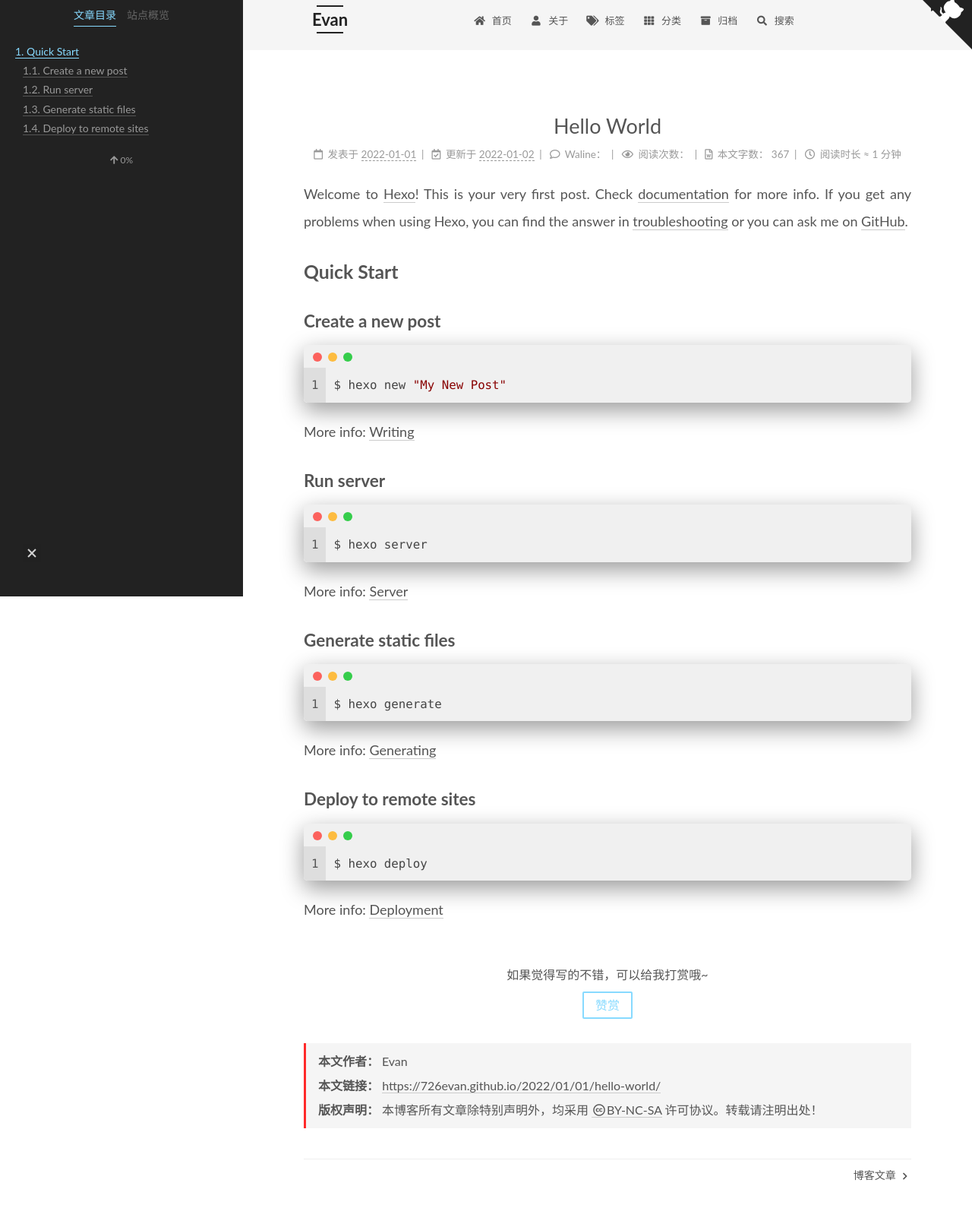
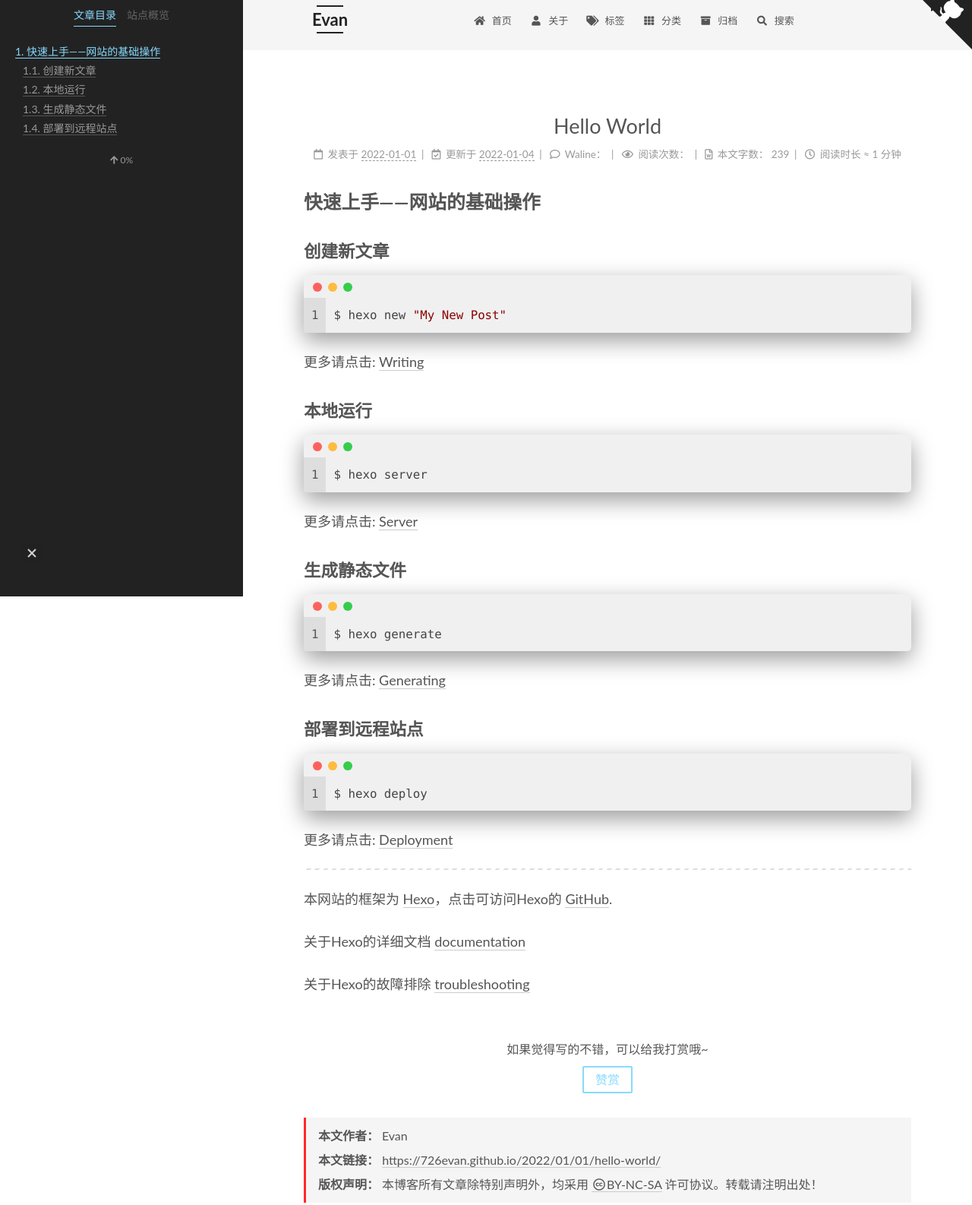
Before and after one commit to 726Evan/726Evan.github.io, a plain HTML site: page 2022/01/01/hello-world/index.html in a window 1280 px wide. Shown: the part 15-1601 px from the top of the page at 76% size. Drawn offline with nearby package versions, Linux system fonts and the light colour scheme; some packages are replaced by stand-ins of ours; a script that the page names is missing.

Commit message:
Site updated: 2022-01-04 14:05:54

```diff
--- a/2022/01/01/hello-world/index.html
+++ b/2022/01/01/hello-world/index.html
@@ -20,15 +20,15 @@
   <link rel="stylesheet" href="https://cdn.jsdelivr.net/npm/animate.css@3.1.1/animate.min.css" integrity="sha256-PR7ttpcvz8qrF57fur/yAx1qXMFJeJFiA6pSzWi0OIE=" crossorigin="anonymous">
 
 <script class="next-config" data-name="main" type="application/json">{"hostname":"726evan.github.io","root":"/","images":"/images","scheme":"Mist","darkmode":false,"version":"8.9.0","exturl":false,"sidebar":{"position":"left","display":"post","padding":18,"offset":12},"copycode":true,"bookmark":{"enable":true,"color":"#222","save":"auto"},"mediumzoom":false,"lazyload":false,"pangu":false,"comments":{"style":"tabs","active":null,"storage":true,"lazyload":false,"nav":null},"stickytabs":false,"motion":{"enable":true,"async":false,"transition":{"post_block":"fadeIn","post_header":"fadeInDown","post_body":"fadeInDown","coll_header":"fadeInLeft","sidebar":"fadeInUp"}},"prism":false,"i18n":{"placeholder":"搜索...","empty":"没有找到任何搜索结果：${query}","hits_time":"找到 ${hits} 个搜索结果（用时 ${time} 毫秒）","hits":"找到 ${hits} 个搜索结果"},"path":"/search.xml","localsearch":{"enable":"ture","trigger":"auto","top_n_per_article":-1,"unescape":false,"preload":false}}</script><script src="/js/config.js"></script>
-<meta name="description" content="Welcome to Hexo! This is your very first post. Check documentation for more info. If you get any problems when using Hexo, you can find the answer in troubleshooting or you can ask me on GitHub. Quick">
+<meta name="description" content="快速上手——网站的基础操作创建新文章1$ hexo new &quot;My New Post&quot;">
 <meta property="og:type" content="article">
 <meta property="og:title" content="Hello World">
 <meta property="og:url" content="https://726evan.github.io/2022/01/01/hello-world/index.html">
 <meta property="og:site_name" content="Evan">
-<meta property="og:description" content="Welcome to Hexo! This is your very first post. Check documentation for more info. If you get any problems when using Hexo, you can find the answer in troubleshooting or you can ask me on GitHub. Quick">
+<meta property="og:description" content="快速上手——网站的基础操作创建新文章1$ hexo new &quot;My New Post&quot;">
 <meta property="og:locale" content="zh_CN">
 <meta property="article:published_time" content="2022-01-01T11:57:36.767Z">
-<meta property="article:modified_time" content="2022-01-02T03:43:56.580Z">
+<meta property="article:modified_time" content="2022-01-04T06:05:21.430Z">
 <meta property="article:author" content="Evan">
 <meta name="twitter:card" content="summary">
 
@@ -146,7 +146,7 @@
       <div class="sidebar-panel-container">
         <!--noindex-->
         <div class="post-toc-wrap sidebar-panel">
-            <div class="post-toc animated"><ol class="nav"><li class="nav-item nav-level-2"><a class="nav-link" href="#Quick-Start"><span class="nav-number">1.</span> <span class="nav-text">Quick Start</span></a><ol class="nav-child"><li class="nav-item nav-level-3"><a class="nav-link" href="#Create-a-new-post"><span class="nav-number">1.1.</span> <span class="nav-text">Create a new post</span></a></li><li class="nav-item nav-level-3"><a class="nav-link" href="#Run-server"><span class="nav-number">1.2.</span> <span class="nav-text">Run server</span></a></li><li class="nav-item nav-level-3"><a class="nav-link" href="#Generate-static-files"><span class="nav-number">1.3.</span> <span class="nav-text">Generate static files</span></a></li><li class="nav-item nav-level-3"><a class="nav-link" href="#Deploy-to-remote-sites"><span class="nav-number">1.4.</span> <span class="nav-text">Deploy to remote sites</span></a></li></ol></li></ol></div>
+            <div class="post-toc animated"><ol class="nav"><li class="nav-item nav-level-2"><a class="nav-link" href="#%E5%BF%AB%E9%80%9F%E4%B8%8A%E6%89%8B%E2%80%94%E2%80%94%E7%BD%91%E7%AB%99%E7%9A%84%E5%9F%BA%E7%A1%80%E6%93%8D%E4%BD%9C"><span class="nav-number">1.</span> <span class="nav-text">快速上手——网站的基础操作</span></a><ol class="nav-child"><li class="nav-item nav-level-3"><a class="nav-link" href="#%E5%88%9B%E5%BB%BA%E6%96%B0%E6%96%87%E7%AB%A0"><span class="nav-number">1.1.</span> <span class="nav-text">创建新文章</span></a></li><li class="nav-item nav-level-3"><a class="nav-link" href="#%E6%9C%AC%E5%9C%B0%E8%BF%90%E8%A1%8C"><span class="nav-number">1.2.</span> <span class="nav-text">本地运行</span></a></li><li class="nav-item nav-level-3"><a class="nav-link" href="#%E7%94%9F%E6%88%90%E9%9D%99%E6%80%81%E6%96%87%E4%BB%B6"><span class="nav-number">1.3.</span> <span class="nav-text">生成静态文件</span></a></li><li class="nav-item nav-level-3"><a class="nav-link" href="#%E9%83%A8%E7%BD%B2%E5%88%B0%E8%BF%9C%E7%A8%8B%E7%AB%99%E7%82%B9"><span class="nav-number">1.4.</span> <span class="nav-text">部署到远程站点</span></a></li></ol></li></ol></div>
         </div>
         <!--/noindex-->
 
@@ -269,7 +269,7 @@
         <i class="far fa-calendar-check"></i>
       </span>
       <span class="post-meta-item-text">更新于</span>
-      <time title="修改时间：2022-01-02 11:43:56" itemprop="dateModified" datetime="2022-01-02T11:43:56+08:00">2022-01-02</time>
+      <time title="修改时间：2022-01-04 14:05:21" itemprop="dateModified" datetime="2022-01-04T14:05:21+08:00">2022-01-04</time>
     </span>
 
 
@@ -307,7 +307,7 @@
         <i class="far fa-file-word"></i>
       </span>
       <span class="post-meta-item-text">本文字数：</span>
-      <span>367</span>
+      <span>239</span>
     </span>
     <span class="post-meta-item" title="阅读时长">
       <span class="post-meta-item-icon">
@@ -325,21 +325,24 @@
 
 
     <div class="post-body" itemprop="articleBody">
-        <p>Welcome to <a target="_blank" rel="noopener" href="https://hexo.io/">Hexo</a>! This is your very first post. Check <a target="_blank" rel="noopener" href="https://hexo.io/docs/">documentation</a> for more info. If you get any problems when using Hexo, you can find the answer in <a target="_blank" rel="noopener" href="https://hexo.io/docs/troubleshooting.html">troubleshooting</a> or you can ask me on <a target="_blank" rel="noopener" href="https://github.com/hexojs/hexo/issues">GitHub</a>.</p>
-<h2 id="Quick-Start"><a href="#Quick-Start" class="headerlink" title="Quick Start"></a>Quick Start</h2><h3 id="Create-a-new-post"><a href="#Create-a-new-post" class="headerlink" title="Create a new post"></a>Create a new post</h3><figure class="highlight bash"><table><tr><td class="gutter"><pre><span class="line">1</span><br></pre></td><td class="code"><pre><span class="line">$ hexo new <span class="string">&quot;My New Post&quot;</span></span><br></pre></td></tr></table></figure>
+        <h2 id="快速上手——网站的基础操作"><a href="#快速上手——网站的基础操作" class="headerlink" title="快速上手——网站的基础操作"></a>快速上手——网站的基础操作</h2><h3 id="创建新文章"><a href="#创建新文章" class="headerlink" title="创建新文章"></a>创建新文章</h3><figure class="highlight bash"><table><tr><td class="gutter"><pre><span class="line">1</span><br></pre></td><td class="code"><pre><span class="line">$ hexo new <span class="string">&quot;My New Post&quot;</span></span><br></pre></td></tr></table></figure>
 
 <span id="more"></span>
 
-<p>More info: <a target="_blank" rel="noopener" href="https://hexo.io/docs/writing.html">Writing</a></p>
-<h3 id="Run-server"><a href="#Run-server" class="headerlink" title="Run server"></a>Run server</h3><figure class="highlight bash"><table><tr><td class="gutter"><pre><span class="line">1</span><br></pre></td><td class="code"><pre><span class="line">$ hexo server</span><br></pre></td></tr></table></figure>
+<p>更多请点击: <a target="_blank" rel="noopener" href="https://hexo.io/docs/writing.html">Writing</a></p>
+<h3 id="本地运行"><a href="#本地运行" class="headerlink" title="本地运行"></a>本地运行</h3><figure class="highlight bash"><table><tr><td class="gutter"><pre><span class="line">1</span><br></pre></td><td class="code"><pre><span class="line">$ hexo server</span><br></pre></td></tr></table></figure>
 
-<p>More info: <a target="_blank" rel="noopener" href="https://hexo.io/docs/server.html">Server</a></p>
-<h3 id="Generate-static-files"><a href="#Generate-static-files" class="headerlink" title="Generate static files"></a>Generate static files</h3><figure class="highlight bash"><table><tr><td class="gutter"><pre><span class="line">1</span><br></pre></td><td class="code"><pre><span class="line">$ hexo generate</span><br></pre></td></tr></table></figure>
+<p>更多请点击: <a target="_blank" rel="noopener" href="https://hexo.io/docs/server.html">Server</a></p>
+<h3 id="生成静态文件"><a href="#生成静态文件" class="headerlink" title="生成静态文件"></a>生成静态文件</h3><figure class="highlight bash"><table><tr><td class="gutter"><pre><span class="line">1</span><br></pre></td><td class="code"><pre><span class="line">$ hexo generate</span><br></pre></td></tr></table></figure>
 
-<p>More info: <a target="_blank" rel="noopener" href="https://hexo.io/docs/generating.html">Generating</a></p>
-<h3 id="Deploy-to-remote-sites"><a href="#Deploy-to-remote-sites" class="headerlink" title="Deploy to remote sites"></a>Deploy to remote sites</h3><figure class="highlight bash"><table><tr><td class="gutter"><pre><span class="line">1</span><br></pre></td><td class="code"><pre><span class="line">$ hexo deploy</span><br></pre></td></tr></table></figure>
+<p>更多请点击: <a target="_blank" rel="noopener" href="https://hexo.io/docs/generating.html">Generating</a></p>
+<h3 id="部署到远程站点"><a href="#部署到远程站点" class="headerlink" title="部署到远程站点"></a>部署到远程站点</h3><figure class="highlight bash"><table><tr><td class="gutter"><pre><span class="line">1</span><br></pre></td><td class="code"><pre><span class="line">$ hexo deploy</span><br></pre></td></tr></table></figure>
 
-<p>More info: <a target="_blank" rel="noopener" href="https://hexo.io/docs/one-command-deployment.html">Deployment</a></p>
+<p>更多请点击: <a target="_blank" rel="noopener" href="https://hexo.io/docs/one-command-deployment.html">Deployment</a></p>
+<hr>
+<p>本网站的框架为 <a target="_blank" rel="noopener" href="https://hexo.io/">Hexo</a>，点击可访问Hexo的 <a target="_blank" rel="noopener" href="https://github.com/hexojs/hexo/issues">GitHub</a>.</p>
+<p>关于Hexo的详细文档 <a target="_blank" rel="noopener" href="https://hexo.io/docs/">documentation</a> </p>
+<p>关于Hexo的故障排除 <a target="_blank" rel="noopener" href="https://hexo.io/docs/troubleshooting.html">troubleshooting</a></p>
 
     </div>
 
@@ -435,7 +438,7 @@
       <i class="fa fa-coffee"></i>
     </span>
       <span>站点阅读时长 &asymp;</span>
-    <span title="站点阅读时长">5 分钟</span>
+    <span title="站点阅读时长">4 分钟</span>
   </span>
 </div>
 <div class="busuanzi-count">
--- a/css/main.css
+++ b/css/main.css
@@ -2976,7 +2976,7 @@ hr {
   vertical-align: middle;
 }
 .links-of-author a::before {
-  background: #8fd98f;
+  background: #57bf7c;
   display: inline-block;
   margin-right: 3px;
   transform: translateY(-2px);
```
Also changed, not shown: 2022/01/01/C语言笔记——指针/index.html (+1 -1 lines), 2022/01/01/博客文章/index.html (+1 -1 lines), 2022/01/02/友情链接/index.html (+1 -1 lines), about/index.html (+1 -1 lines), archives/2022/01/index.html (+1 -1 lines), archives/2022/index.html (+1 -1 lines), archives/index.html (+1 -1 lines), categories/C语言/index.html (+1 -1 lines), categories/C语言/指针/index.html (+1 -1 lines), categories/index.html (+1 -1 lines), content.json (+1 -1 lines), index.html (+4 -5 lines), search.xml (+18 -15 lines), tags/C语言/index.html (+1 -1 lines), 3 more files.
